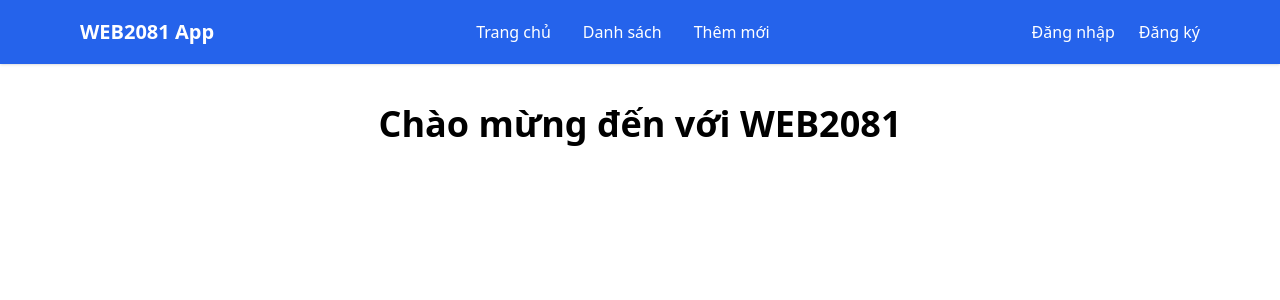
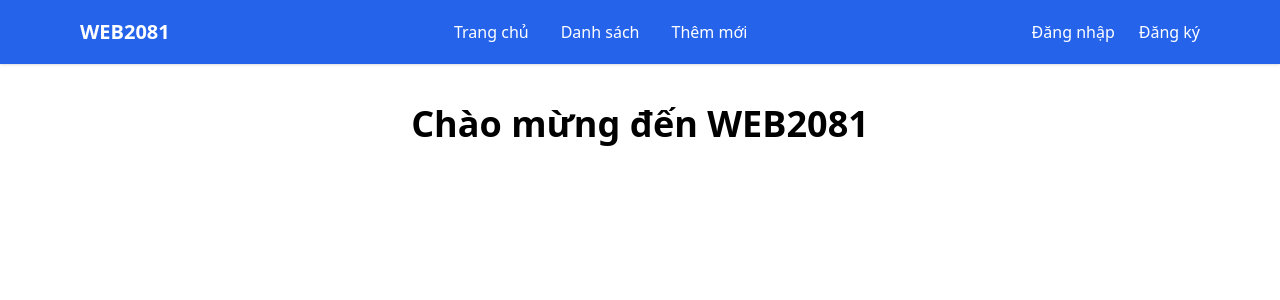
Before and after one commit to lebang271206-ui/fe1-web2081-spring26-main, an Angular app: page / in a window 1280 px wide. Shown: the top 300 px of the page. Built offline with nearby package versions, Linux system fonts and the light colour scheme.

Commit message:
update app.html

```diff
--- a/angular.json
+++ b/angular.json
@@ -2,7 +2,8 @@
   "$schema": "./node_modules/@angular/cli/lib/config/schema.json",
   "version": 1,
   "cli": {
-    "packageManager": "npm"
+    "packageManager": "npm",
+    "analytics": false
   },
   "newProjectRoot": "projects",
   "projects": {
--- a/src/app/app.html
+++ b/src/app/app.html
@@ -1,7 +1,7 @@
 <nav class="bg-blue-600 text-white shadow">
   <div class="max-w-6xl mx-auto px-4 h-16 flex items-center justify-between">
     <a href="#" class="text-xl font-semibold">
-      <strong>WEB2081 App</strong>
+      <strong>WEB2081</strong>
     </a>
 
     <div class="hidden md:flex items-center space-x-8">
@@ -18,7 +18,7 @@
 </nav>
 
 <div class="max-w-6xl mx-auto mt-10 px-4 text-center">
-  <h1 class="text-4xl font-bold mb-4">Chào mừng đến với WEB2081</h1>
+  <h1 class="text-4xl font-bold mb-4">Chào mừng đến WEB2081</h1>
 
   <router-outlet></router-outlet>
 </div>
```
